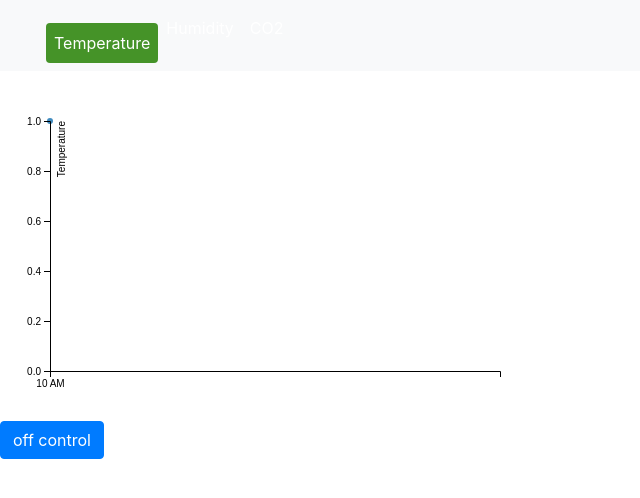
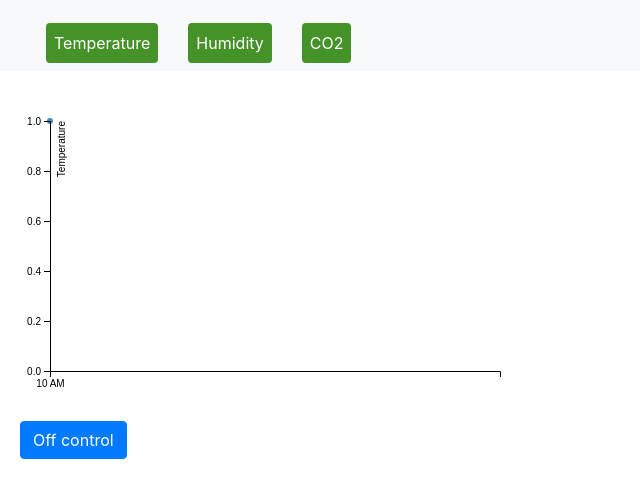
Before and after one commit to nkitsan/smart-house, a Django app: page /humidities in a window 1280 px wide. Shown: the top 498 px of the page, without its empty margins (0-640 px from the left). Run offline with Django 3.2, Linux system fonts and the light colour scheme; tables that the repository leaves empty hold one stand-in row (values such as "Sample post"); a database or web service that is not in the repository returns one stand-in record (values such as "Sample title"); data that the repository does not hold is empty; some libraries are stand-ins or nearby versions.

Commit message:
Update user interface

```diff
--- a/climatecontroller/static/css/style.css
+++ b/climatecontroller/static/css/style.css
@@ -35,3 +35,13 @@ a:hover {
   border-radius: 4px;
   cursor: pointer;
 }
+
+nav {
+  display: flex;
+  justify-content: flex-end;
+}
+
+.control-btns {
+  display: flex;
+  margin-left: 20px;
+}
--- a/climatecontroller/templates/climatecontroller/base.html
+++ b/climatecontroller/templates/climatecontroller/base.html
@@ -16,10 +16,10 @@
                 <li class="nav-item controller">
                     <a class="nav-link" href="{% url 'temperature_view' %}">Temperature</a>
                 </li>
-                <li class="nav-item">
+                <li class="nav-item controller">
                     <a class="nav-link" href="{% url 'humidity_view' %}">Humidity</a>
                 </li>
-                <li class="nav-item">
+                <li class="nav-item controller">
                     <a class="nav-link" href="{% url 'carbondioxide_view' %}">CO2</a>
                 </li>
             </ul>
@@ -28,12 +28,14 @@
 
         <div id="chart"></div>
 
+        <div class="control-btns">
+            {% block content %}
+            {% endblock %}
+        </div>
+
         <script>
             window.data = {{ data|safe  }};
         </script>
-
-        {% block content %}
-        {% endblock %}
 
         <script src="{% static 'js/moment.min.js' %}"></script>
         <script src="{% static 'js/d3.v5.min.js' %}"></script>
--- a/climatecontroller/templates/climatecontroller/humidity.html
+++ b/climatecontroller/templates/climatecontroller/humidity.html
@@ -4,9 +4,9 @@
     <button class="btn btn-primary">
         <a href="">
             {% if mode == 1 %}
-                off control
+                Off control
             {% else %}
-                on control
+                On control
             {% endif %}
         </a>
     </button>
@@ -15,9 +15,9 @@
         <button class="btn btn-primary">
                 <a href="">
                     {% if state == 0 %}
-                        on water
+                        On water
                     {% else %}
-                        off water
+                        Off water
                     {% endif %}
                 </a>
         </button>
```
Also changed, not shown: climatecontroller/templates/climatecontroller/carbondioxide.html (+4 -4 lines), climatecontroller/templates/climatecontroller/temperature.html (+4 -4 lines).
